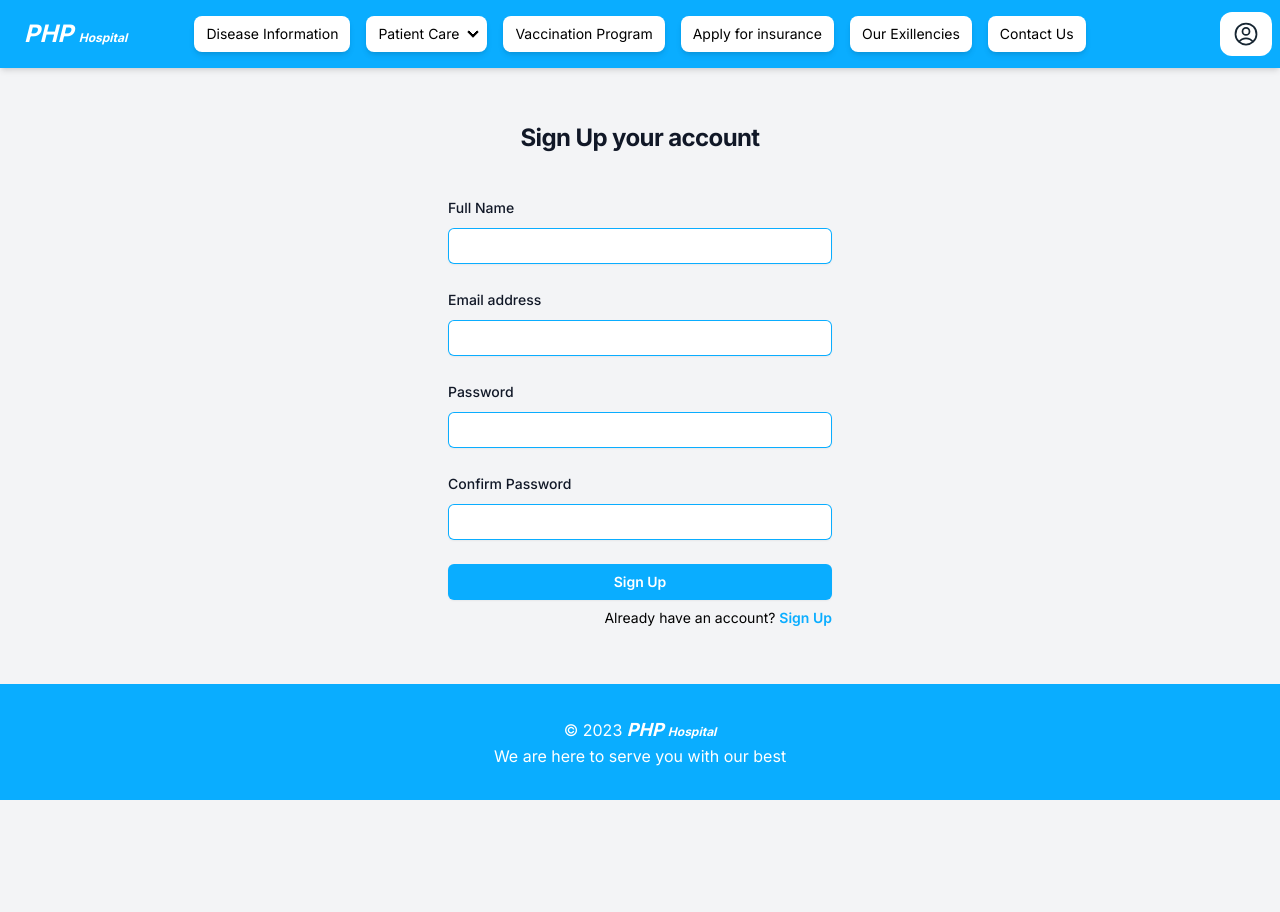
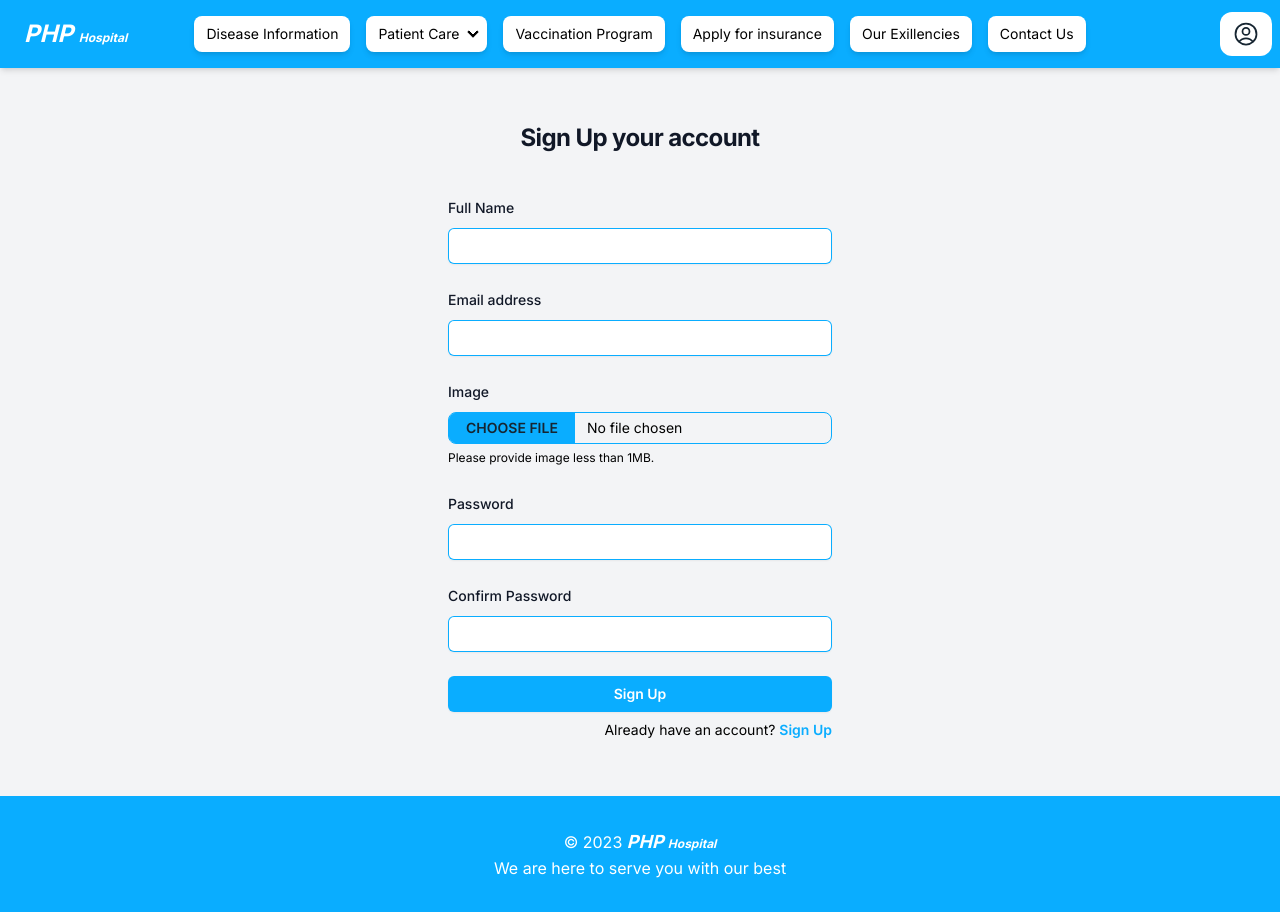
Before and after one commit to Fahim-2001/DBMS_Project_HMS, a Next.js app: page /SignUp in a window 1280 px wide. Before the commit the page ends 800 px from the top, so only its background shows below. Built offline with nearby package versions, Linux system fonts and the light colour scheme.

Commit message:
Added Cloudinary image uploading process

```diff
--- a/src/app/Components/SignUpForm/SignUpForm.jsx
+++ b/src/app/Components/SignUpForm/SignUpForm.jsx
@@ -8,8 +8,21 @@ export const SignUpForm = () => {
   const [email, setEmail] = useState("");
   const [password, setPassword] = useState(null);
   const [confirmedPassword, setConfirmedPassword] = useState(null);
+  const [imageSrc, setImageSrc] = useState("");
   const [error, setError] = useState("");
 
+  // Function which triggers on every selection and display the instant change in UI.
+  function handleOnChange(changeEvent) {
+    const reader = new FileReader();
+
+    reader.onload = function(onLoadEvent) {
+      setImageSrc(onLoadEvent.target.result);
+    }
+
+    reader.readAsDataURL(changeEvent.target.files[0]);
+  }
+
+  // Function which complete all actions in Form.
   const handleSubmit = async (e) => {
     e.preventDefault();
     const form = e.target;
@@ -21,14 +34,39 @@ export const SignUpForm = () => {
     }
 
     try {
+      // Digging out image file object from the form elements.
+      const fileInput = Array.from(form.elements).find(
+        ({ name }) => name === "file"
+      );
+      const imageFile = fileInput.files[0];
+
+      // Processing the imageFile into FormData to send in cloudinary
+      const formData = new FormData();
+      formData.set("file", imageFile);
+
+      // Form data set to cloudinary unsigned preset to prevent unsigned error into regarding preset 'phphospital-user-uploads'
+      formData.append("upload_preset", "phphospital-user-uploads");
+
+      // POSTing formdata to the cloudinary
+      const data = await fetch(
+        "https://api.cloudinary.com/v1_1/dqvsc6e7e/image/upload",
+        {
+          method: "POST",
+          body: formData,
+        }
+      ).then((res) => res.json());
+      setImageSrc(data.secure_url);
+
+      // User information
       const user = {
         name: fullname,
         email: email,
         password: password,
+        userImage: data.secure_url,
       };
 
       // Api call to get existing user with same email
-      const existUserRes = await fetch('api/userExist', {
+      const existUserRes = await fetch("api/userExist", {
         method: "POST",
         headers: {
           "Content-Type": "application/json",
@@ -38,22 +76,28 @@ export const SignUpForm = () => {
       const existingEmail = await existUserRes.json();
 
       // Existing Email check
-      if(existingEmail == email){
+      if (existingEmail == email) {
         setError("Email Exists!");
         return;
       }
 
+      // Password Check
+      if (password != confirmedPassword) {
+        setError("Confirme Password not matched!");
+        return;
+      }
+
       // Api call to send user information into the db
-      const res = await fetch('api/register',{
-          method:"POST",
-          headers:{
-              "Content-Type":"application/json",
-          },
-          body: JSON.stringify(user),
+      const res = await fetch("api/register", {
+        method: "POST",
+        headers: {
+          "Content-Type": "application/json",
+        },
+        body: JSON.stringify(user),
       });
 
       if (res.ok) {
-        form.reset();
+        // form.reset();
         setError("");
       } else {
         console.log("User registration failed! ");
@@ -113,6 +157,27 @@ export const SignUpForm = () => {
                 onChange={(e) => setEmail(e.target.value)}
               />
             </div>
+          </div>
+
+          {imageSrc && <img src={imageSrc} alt="User Profile Picture" className="h-24 w-24"/>}
+
+          <div>
+            <label
+              htmlFor="image"
+              className="block text-sm font-medium leading-6 text-gray-900"
+            >
+              Image
+            </label>
+            <div className="mt-2">
+              <input
+                id="image"
+                name="file"
+                type="file"
+                className="block file-input file-input-primary file-input-sm w-full"
+                onChange={handleOnChange}
+              />
+            </div>
+            <span className="text-xs">Please provide image less than 1MB.</span>
           </div>
 
           <div>
--- a/src/app/api/register/route.js
+++ b/src/app/api/register/route.js
@@ -4,11 +4,13 @@ const cryptr = new Cryptr('myTotallySecretKey', {
     encoding :'base64',
     saltLength:1,
 });
+import { format } from "mysql2";
 import { NextResponse } from "next/server";
 
 // All User Info API
 export async function GET(req,res){
     try {
+        // Retrieving Data from database
         const connection = await pool.getConnection();
         const [data] = await connection.query('SELECT * FROM users');
         connection.release();
@@ -25,11 +27,12 @@ export async function GET(req,res){
 export async function POST(req){
     try {
         const user = await req.json();
-        console.log(user);
+        // console.log(user)
         const hashedPass = cryptr.encrypt(user.password);
 
+        // Sending Data to Database
         const connection = await pool.getConnection();
-        await connection.query('INSERT INTO users(fullname,email,password) VALUES(?,?,?)',[user.name, user.email, hashedPass]);
+        await connection.query('INSERT INTO users(fullname,email,password, userImg) VALUES(?,?,?,?)',[user.name, user.email, hashedPass,user.userImage]);
         connection.release();
 
         return NextResponse.json({message : "User Registered!"}, {status : 201});
```
